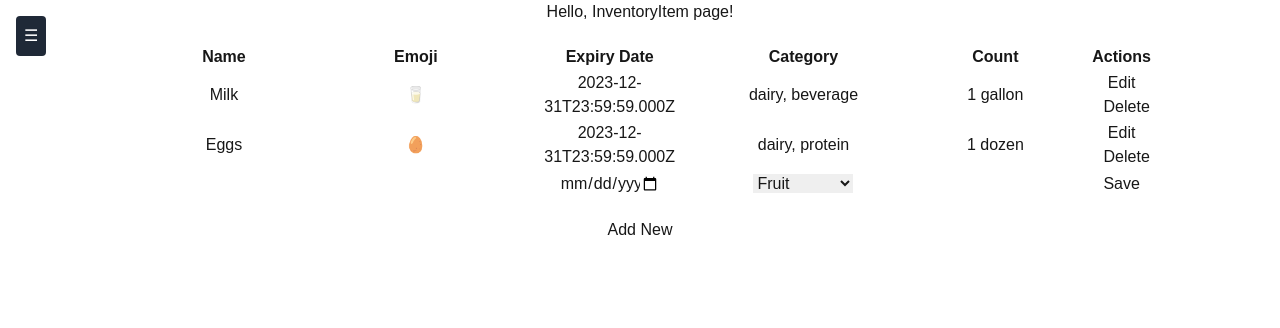
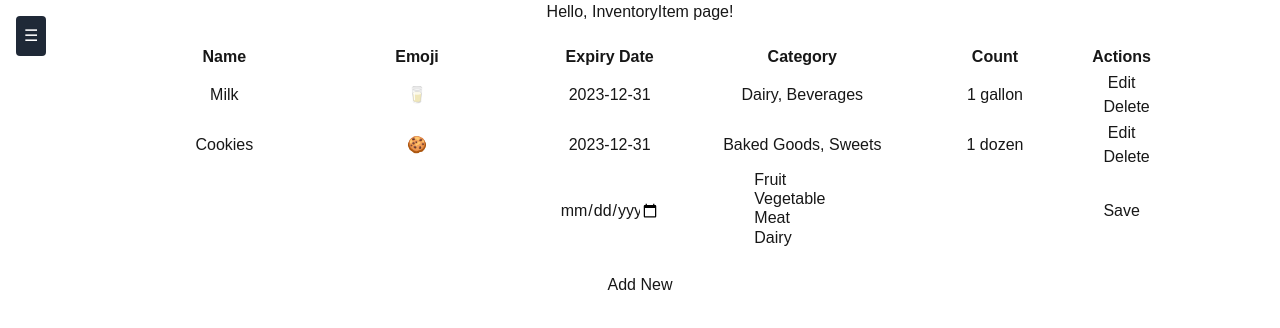
Before and after one commit to michaeljsXu/peckish, a Next.js app in the folder client/: page /inventory in a window 1280 px wide. Both pictures are taken after a click on the button "Add New". Shown: the top 328 px of the page. Built offline with nearby package versions, Linux system fonts and the light colour scheme.

Commit message:
modified inventory table to enable tags dropdown list and multiple selections

```diff
--- a/client/app/inventory/page.tsx
+++ b/client/app/inventory/page.tsx
@@ -3,6 +3,7 @@ import { useState, ChangeEvent, useEffect } from 'react';
 import Navbar from '../components/navbar';
 import { mockItems } from '../mockData/mockData';
 import { InventoryItem, categories } from '../models/models';
+import React from 'react';
 // Define an interface for the table data
 
 
@@ -96,12 +97,33 @@ export default function Page() {
               {Object.keys(row).map((attribute) => (
                 <td key={attribute} style={{ textAlign: 'center', width: '20%' }}>
                   {editingRow === rowIndex ? (
+                    attribute === 'tags' ? (
+                      <select
+                        multiple
+                        value={row[attribute as keyof InventoryItem]}
+                        onChange={(e) => {
+                          const selectedOptions = Array.from(e.target.selectedOptions, option => option.value);
+                          const newValue = row[attribute as keyof InventoryItem].includes(selectedOptions[0])
+                            ? row[attribute as keyof InventoryItem].filter((item: string) => item !== selectedOptions[0])
+                            : [...row[attribute as keyof InventoryItem], ...selectedOptions];
+                          handleInputChange({ ...e, target: { ...e.target, value: newValue } } as ChangeEvent<HTMLInputElement>, rowIndex, attribute as keyof InventoryItem);
+                        }}
+                        style={{ width: '100px' }} // Adjust the width as needed
+                      >
+                        {categories.map((category) => (
+                          <option key={category} value={category}>
+                            {row[attribute as keyof InventoryItem].includes(category) ? '✔️' : ''}{category}
+                          </option>
+                        ))}
+                      </select>
+                    ) : (
                       <input
-                      type="text"
+                        type={attribute === 'expiry' ? 'date' : 'text'}
                         value={row[attribute as keyof InventoryItem]}
                         onChange={(e) => handleInputChange(e, rowIndex, attribute as keyof InventoryItem)}
                         style={{ width: '100px' }} // Adjust the width as needed
                       />
+                    )
                   ) : Array.isArray(row[attribute as keyof InventoryItem]) ? (
                     row[attribute as keyof InventoryItem].join(', ')
                   ) : typeof row[attribute as keyof InventoryItem] === 'boolean' ? (
@@ -113,7 +135,12 @@ export default function Page() {
               ))}
               <td style={{ textAlign: 'center', width: '20%' }}>
                 {editingRow === rowIndex ? (
+                  <>
                     <button onClick={handleSave}>Save</button>
+                    <button onClick={() => handleDelete(rowIndex)} style={{ marginLeft: '10px' }}>
+                      Delete
+                    </button>
+                  </>
                 ) : (
                   <>
                     <button onClick={() => handleEditToggle(rowIndex)}>Edit</button>
@@ -131,22 +158,22 @@ export default function Page() {
                 <td key={attribute} style={{ textAlign: 'center', width: '20%' }}>
                   {attribute === 'tags' ? (
                     <select
+                      multiple
                       value={newRow[attribute as keyof InventoryItem]}
-                      onChange={(e) => handleNewRowChange(e as unknown as ChangeEvent<HTMLInputElement>, attribute as keyof InventoryItem)}
+                      onChange={(e) => {
+                        const selectedOptions = Array.from(e.target.selectedOptions, option => option.value);
+                        const newValue = newRow[attribute as keyof InventoryItem].includes(selectedOptions[0])
+                          ? newRow[attribute as keyof InventoryItem].filter((item: string) => item !== selectedOptions[0])
+                          : [...newRow[attribute as keyof InventoryItem], ...selectedOptions];
+                        handleNewRowChange({ ...e, target: { ...e.target, value: newValue } } as ChangeEvent<HTMLInputElement>, attribute as keyof InventoryItem);
+                      }}
                       style={{ width: '100px' }} // Adjust the width as needed
                     >
-
-
-                      $SELECTION_PLACEHOLDER$ = (
-                      <>
                       {categories.map((category) => (
                         <option key={category} value={category}>
-                            {category.charAt(0).toUpperCase() + category.slice(1).replace(/-/g, ' ')}
+                          {newRow[attribute as keyof InventoryItem].includes(category) ? '✔️ ' : ''}{category}
                         </option>
                       ))}
-                      </>
-                      );
-
                     </select>
                   ) : (
                     <input
--- a/client/app/mockData/mockData.ts
+++ b/client/app/mockData/mockData.ts
@@ -65,15 +65,15 @@ export const mockItems: InventoryItem[] = [
   {
     name: 'Milk',
     emoji: '🥛',
-    expiry: '2023-12-31T23:59:59.000Z',
-    tags: ['dairy', 'beverage'],
+    expiry: '2023-12-31',
+    tags: ['Dairy', 'Beverages'],
     count: '1 gallon',
   },
   {
-    name: 'Eggs',
-    emoji: '🥚',
-    expiry: '2023-12-31T23:59:59.000Z',
-    tags: ['dairy', 'protein'],
+    name: 'Cookies',
+    emoji: '🍪',
+    expiry: '2023-12-31',
+    tags: ['Baked Goods', 'Sweets'],
     count: '1 dozen',
   },
 ];
--- a/client/app/models/models.ts
+++ b/client/app/models/models.ts
@@ -23,17 +23,17 @@ export interface InventoryItem {
 }
 
 export const categories = [
-  'fruit',
-  'vegetable',
-  'meat',
-  'dairy',
-  'grains',
-  'seafood',
-  'nuts-and-seeds',
-  'legumes',
-  'beverages',
-  'sweets',
-  'spices-and-herbs',
-  'oils-and-fats',
-  'baked-goods',
+  'Fruit',
+  'Vegetable',
+  'Meat',
+  'Dairy',
+  'Grains',
+  'Seafood',
+  'Nuts/Seeds',
+  'Legumes',
+  'Beverages',
+  'Sweets',
+  'Spices/Herbs',
+  'Oils/Fats',
+  'Baked Goods',
 ];
```
Lines whose indentation alone changed are shown as unchanged.
